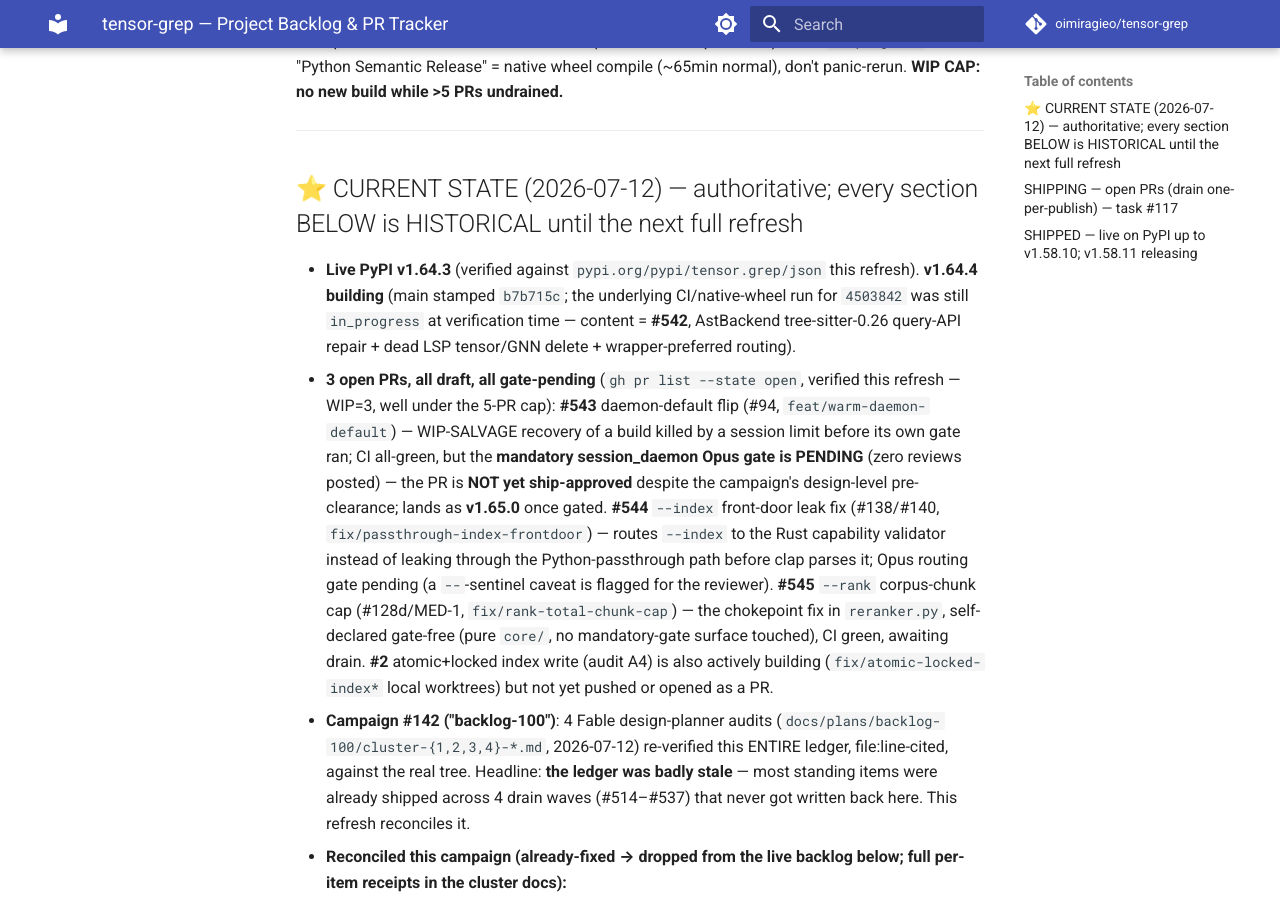
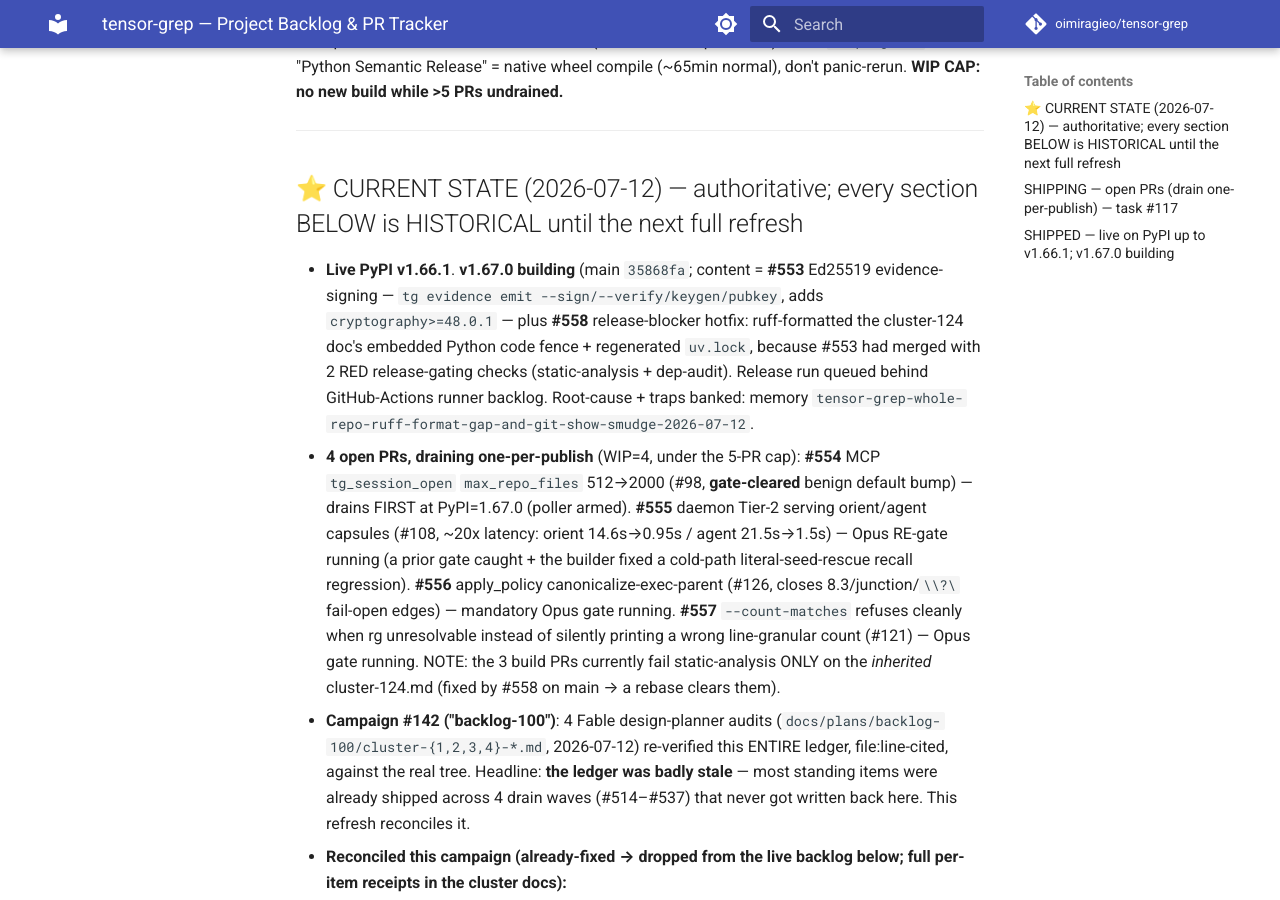
Before and after one commit to oimiragieo/tensor-grep, an MkDocs documentation site: the page built from docs/BACKLOG.md, in a window 1280 px wide and 900 px high, scrolled down 708 px. Built offline with MkDocs 1.6.1 and Material for MkDocs 9.7.7, drawn with Linux system fonts in a browser that asks for light colours; comment, search, counter and statistics services are not loaded; some of the changed text lies outside the part shown.

Commit message:
docs(backlog): reconcile ledger to v1.66.1 live / v1.67.0 building + 4-PR drain
CURRENT STATE / SHIPPING / SHIPPED were stale at v1.64.3 / "0 open PRs / WIP=0".
Refresh to reality: v1.66.1 live, v1.67.0 building (#553 Ed25519 evidence-signing
+ #558 release-blocker hotfix), 4 open PRs (#554-557) draining one-per-publish,
plus the v1.59-v1.66.1 shipped window.

Co-Authored-By: Claude Opus 4.8 (1M context) <noreply@anthropic.com>

```diff
--- a/docs/BACKLOG.md
+++ b/docs/BACKLOG.md
@@ -3,7 +3,7 @@
 > **Canonical prioritized work list.** Kept in sync with the CLI task store (`TaskUpdate`) and
 > GitHub (`gh pr list` is the source of truth for PRs). **CEO status** = summarize SHIPPING + P0/P1.
 > Update whenever a PR opens/merges or the queue changes. Task-store IDs (`#NNN`) cross-referenced.
-> Last refreshed 2026-07-12 (campaign #142 "backlog-100" full-ledger reconcile; v1.64.3 live, v1.64.4 building).
+> Last refreshed 2026-07-12 (steward tick; v1.66.1 live, v1.67.0 building — evidence-signing + release-blocker hotfix).
 
 **Process:** deep-dive/audit (cite `file:line`) → verify-against-code → Sonnet TDD build in
 `isolation:'worktree'` → real-venv verify (`uv run --active --no-sync`; copy `rust_core.pyd`, set
@@ -25,8 +25,8 @@ wheel compile (~65min normal), don't panic-rerun. **WIP CAP: no new build while
 
 ## ⭐ CURRENT STATE (2026-07-12) — authoritative; every section BELOW is HISTORICAL until the next full refresh
 
-- **Live PyPI v1.64.3** (verified against `pypi.org/pypi/tensor.grep/json` this refresh). **v1.64.4 building** (main stamped `b7b715c`; the underlying CI/native-wheel run for `4503842` was still `in_progress` at verification time — content = **#542**, AstBackend tree-sitter-0.26 query-API repair + dead LSP tensor/GNN delete + wrapper-preferred routing).
-- **3 open PRs, all draft, all gate-pending** (`gh pr list --state open`, verified this refresh — WIP=3, well under the 5-PR cap): **#543** daemon-default flip (#94, `feat/warm-daemon-default`) — WIP-SALVAGE recovery of a build killed by a session limit before its own gate ran; CI all-green, but the **mandatory session_daemon Opus gate is PENDING** (zero reviews posted) — the PR is **NOT yet ship-approved** despite the campaign's design-level pre-clearance; lands as **v1.65.0** once gated. **#544** `--index` front-door leak fix (#138/#140, `fix/passthrough-index-frontdoor`) — routes `--index` to the Rust capability validator instead of leaking through the Python-passthrough path before clap parses it; Opus routing gate pending (a `--`-sentinel caveat is flagged for the reviewer). **#545** `--rank` corpus-chunk cap (#128d/MED-1, `fix/rank-total-chunk-cap`) — the chokepoint fix in `reranker.py`, self-declared gate-free (pure `core/`, no mandatory-gate surface touched), CI green, awaiting drain. **#2** atomic+locked index write (audit A4) is also actively building (`fix/atomic-locked-index*` local worktrees) but not yet pushed or opened as a PR.
+- **Live PyPI v1.66.1**. **v1.67.0 building** (main `35868fa`; content = **#553** Ed25519 evidence-signing — `tg evidence emit --sign/--verify/keygen/pubkey`, adds `cryptography>=48.0.1` — plus **#558** release-blocker hotfix: ruff-formatted the cluster-124 doc's embedded Python code fence + regenerated `uv.lock`, because #553 had merged with 2 RED release-gating checks (static-analysis + dep-audit). Release run queued behind GitHub-Actions runner backlog. Root-cause + traps banked: memory `tensor-grep-whole-repo-ruff-format-gap-and-git-show-smudge-2026-07-12`.
+- **4 open PRs, draining one-per-publish** (WIP=4, under the 5-PR cap): **#554** MCP `tg_session_open` `max_repo_files` 512→2000 (#98, **gate-cleared** benign default bump) — drains FIRST at PyPI=1.67.0 (poller armed). **#555** daemon Tier-2 serving orient/agent capsules (#108, ~20x latency: orient 14.6s→0.95s / agent 21.5s→1.5s) — Opus RE-gate running (a prior gate caught + the builder fixed a cold-path literal-seed-rescue recall regression). **#556** apply_policy canonicalize-exec-parent (#126, closes 8.3/junction/`\\?\` fail-open edges) — mandatory Opus gate running. **#557** `--count-matches` refuses cleanly when rg unresolvable instead of silently printing a wrong line-granular count (#121) — Opus gate running. NOTE: the 3 build PRs currently fail static-analysis ONLY on the *inherited* cluster-124.md (fixed by #558 on main → a rebase clears them).
 - **Campaign #142 ("backlog-100")**: 4 Fable design-planner audits (`docs/plans/backlog-100/cluster-{1,2,3,4}-*.md`, 2026-07-12) re-verified this ENTIRE ledger, file:line-cited, against the real tree. Headline: **the ledger was badly stale** — most standing items were already shipped across 4 drain waves (#514–#537) that never got written back here. This refresh reconciles it.
 - **Reconciled this campaign (already-fixed → dropped from the live backlog below; full per-item receipts in the cluster docs):**
   - **P0 #128/#130/#131 audit queue — 9 of 12 sub-items already fixed**, drain wave #514-#523: #128a ast-grep malformed-JSON→`BackendExecutionError` (`c9e54ef`/#515) · #128b nested-`.gitignore` in both Python walkers (`29269ef`/#522 + `5bf49ad`/#523) · #130a inventory `--deadline`→files=0 (`f88c2a0`/#516) · #130b `tg refs` "45s hang" **superseded/debunked** (deadline-bounded since #393/#478/#440; live repro = 9.16s, exit 2, `partial:true` — an honest partial, not a hang) · #130c checkpoint `IsADirectoryError` (`fad9c2e`/#517) · #130d doctor false `ast_grep.available` (`ac2e153`/#518) · #131 F1 PFAC doc claim (`1889a69`/#514) · F2 GPU benchmark `line_number` vs native `line` key (`7bbe15c`/#519) · F10 dead GPU code (`4a72fca`/#520). Only **#128d, #128c, F3** survive — see CURRENT LIVE BACKLOG. Cite: `cluster-1-p0-correctness.md`.
@@ -41,11 +41,13 @@ wheel compile (~65min normal), don't panic-rerun. **WIP CAP: no new build while
 
 ## SHIPPING — open PRs (drain one-per-publish) — task #117
 
-**0 open PRs — WIP=0, drain FULLY CLEAR.** The v1.61.2-dogfood + external-audit batch drained in full this session (v1.62.2 → v1.63.2, one-per-publish, zero broken releases). New builds resume when the Opus weekly-limit reopens (**Jul-13**) for the high-value gated items (#94 latency, #134 A1/A4/GPU); the gate-free remainder is polish-tail held per the CEO's churn steer.
+**4 open PRs — WIP=4** (drain one-per-publish; details in CURRENT STATE): **#554** mcp 512→2000 (gate-cleared, drains first at PyPI=1.67.0, poller armed) · **#555** daemon Tier-2 capsules (Opus re-gate running) · **#556** apply_policy canonicalize (Opus gate → **FIX-FIRST**: gate caught a 4th UNC-admin-share bypass, builder applying the UNC-denial fix) · **#557** count-matches degrade (Opus gate running). Drain tracked as task #148.
 
-## SHIPPED — live on PyPI up to **v1.58.10**; v1.58.11 releasing
+## SHIPPED — live on PyPI up to **v1.66.1**; v1.67.0 building
 
-This drain batch: #499→v1.58.5 (tg_repo_map 512→2000) · #500→v1.58.6 (#110 write-path symlink TOCTOU) ·
+**v1.59–v1.66.1 window (merged, on PyPI):** #541 index capability-validator · #542 AstBackend tree-sitter query-API repair · #543 warm-daemon default-ON flip (#94 latency lever) · #544 `--index` front-door routing · #545 `--rank` chunk cap · #546 atomic + cross-process-locked index write · #547 backlog reconcile · #548 iterative Go AST walk (no RecursionError) · #549 `tg classify --stdin/--text` · #550 ast-grep fail-closed · #551 wedged-python help-probe deflake · #552 launcher import-defer perf · #553 Ed25519 evidence-signing (v1.67.0) · #558 release-blocker hotfix. Older detail below is HISTORICAL.
+
+Prior batch: #499→v1.58.5 (tg_repo_map 512→2000) · #500→v1.58.6 (#110 write-path symlink TOCTOU) ·
 #503→v1.58.7 + #505→v1.58.8 (two flaky-test root fixes) · #501→v1.58.9 (multi-pattern `-e`/`-f`) ·
 #502→v1.58.10 (#49 MCP stdio byte-framing+DoS) · **#508→v1.58.11 releasing** (**H3/H4** checkpoint
 arbitrary-read + disk-DoS — first codex-audit security fix live). Earlier: v1.58.0-v1.58.4 (daemon
```
